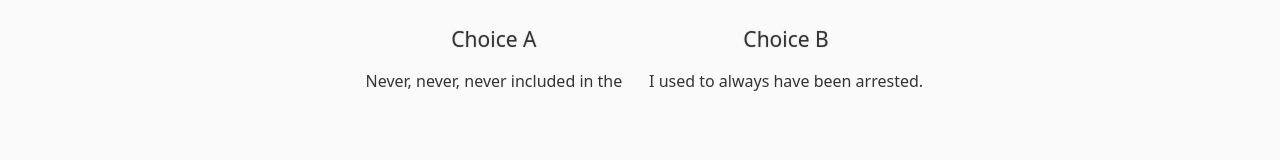
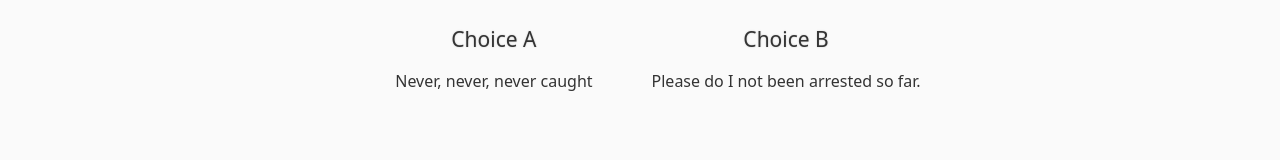
Before and after one commit to vinaykumar1690/InteractiveDisplay, a plain HTML site: page translator_game/index.html in a window 1280 px wide. Shown: the part 231-391 px from the top of the page. Drawn offline with Linux system fonts and the light colour scheme.

Commit message:
correct the translation

```diff
--- a/translator_game/index.html
+++ b/translator_game/index.html
@@ -26,7 +26,7 @@
             </span>
             <div>
                 <p id="choiceTextA">
-                    Never, never, never included in the
+                    Never, never, never caught
                 </p>
                <input type="text" id="pollsA" disabled>
                </input>
@@ -40,7 +40,7 @@
                Choice B
             </span>
             <p id="choiceTextB">
-                I used to always have been arrested.
+                Please do I not been arrested so far.
             </p>
             <div>
                <input type="text" id="pollsB" disabled>
```
Also changed, not shown: 1 other file.
